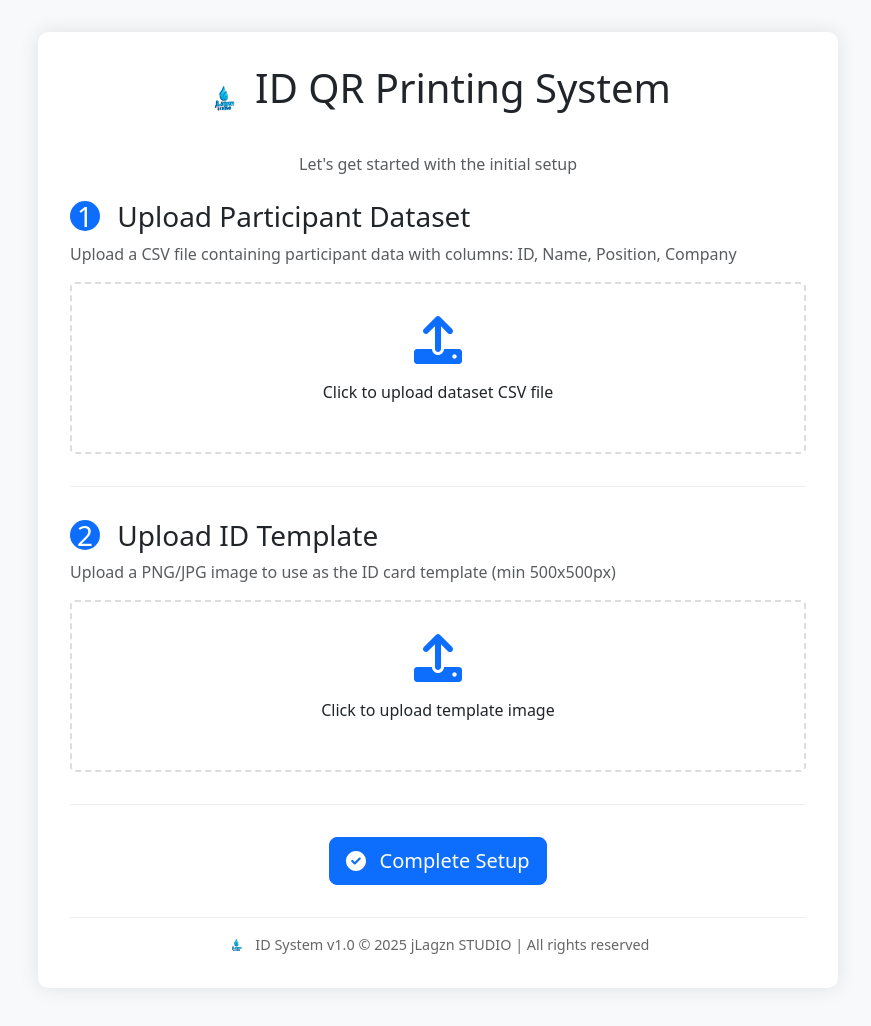
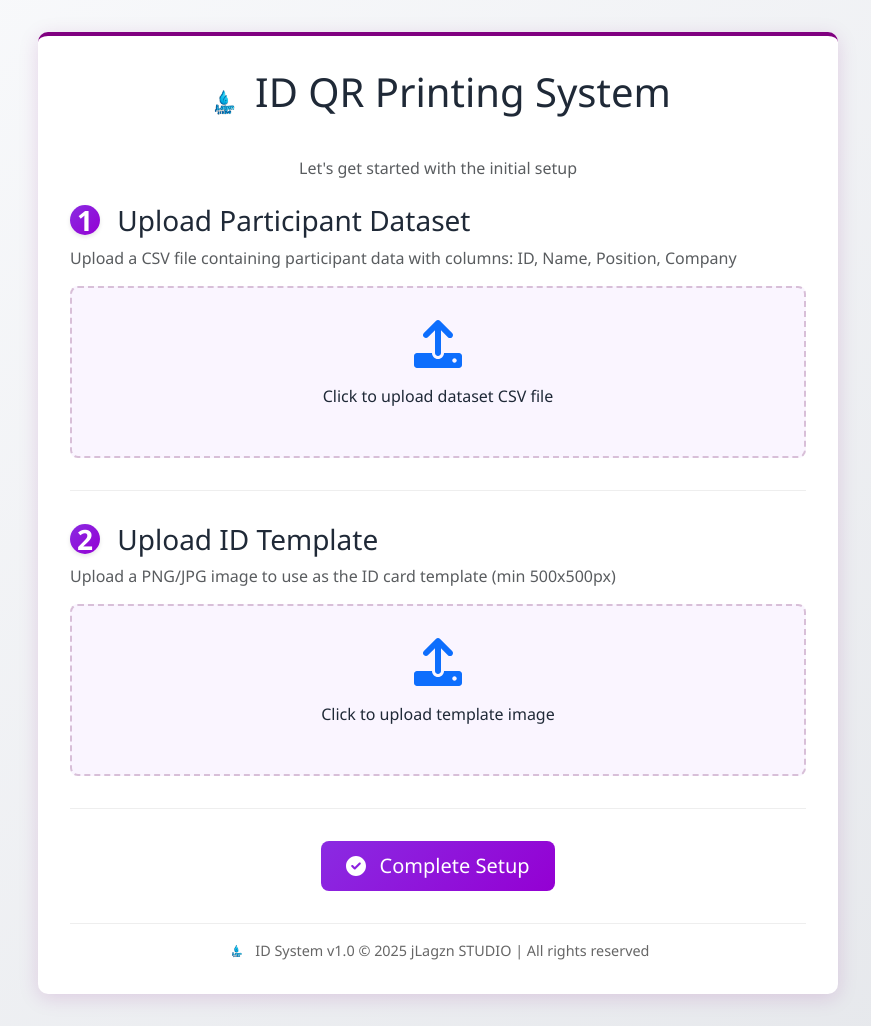
Before and after one commit to laganzonj/ID_QR_PRINTING, a Flask app: page /first-run in a window 1280 px wide. Shown: the whole page, without its empty margins (202-1073 px from the left). Before the commit the page ends 954 px from the top, so only its background shows below. Run offline with Flask 3, Linux system fonts and the light colour scheme; parts of the project's set-up code (start-up, migrations or seed data) failed here and were passed over; some libraries are stand-ins or nearby versions.

Commit message:
Added first-run setup page with logo integration, updated requirements, and improved deployment config

```diff
--- a/requirements.txt
+++ b/requirements.txt
@@ -11,3 +11,4 @@ python-dotenv==1.0.0
 python-dateutil>=2.8.2
 pytz>=2020.1
 numpy>=1.22.4
+apscheduler>=3.9.1
--- a/static/css/index.css
+++ b/static/css/index.css
@@ -632,3 +632,156 @@ footer {
   position: relative;
   z-index: 1;
 }
+
+/* loading */
+/* HTML: <div class="loader"></div> */
+/* Purple Gradient Loader */
+.loader {
+    width: 48px;
+    height: 48px;
+    border-radius: 50%;
+    display: inline-block;
+    position: relative;
+    background: linear-gradient(0deg, rgba(128,0,128,0.2) 33%, rgba(128,0,128, 1) 100%);
+    box-sizing: border-box;
+    animation: rotation 1s linear infinite;
+}
+.loader::after {
+    content: '';
+    box-sizing: border-box;
+    position: absolute;
+    left: 50%;
+    top: 50%;
+    transform: translate(-50%, -50%);
+    width: 44px;
+    height: 44px;
+    border-radius: 50%;
+    background: white;
+}
+    @keyframes rotation {
+    0% { transform: rotate(0deg) }
+    100% { transform: rotate(360deg)}
+}
+
+/* Purple Theme */
+.setup-container {
+    max-width: 800px;
+    margin: 2rem auto;
+    padding: 2rem;
+    background: white;
+    border-radius: 10px;
+    box-shadow: 0 4px 20px rgba(128, 0, 128, 0.15);
+    position: relative;
+    border-top: 4px solid #800080;
+}
+
+.step-number {
+    display: inline-block;
+    width: 30px;
+    height: 30px;
+    background: linear-gradient(135deg, #8a2be2, #9400d3);
+    color: white;
+    text-align: center;
+    border-radius: 50%;
+    margin-right: 10px;
+    line-height: 30px;
+    font-weight: bold;
+    box-shadow: 0 2px 4px rgba(0,0,0,0.1);
+}
+
+.upload-area {
+    border: 2px dashed #d8bfd8;
+    padding: 2rem;
+    text-align: center;
+    border-radius: 8px;
+    margin-bottom: 1rem;
+    cursor: pointer;
+    transition: all 0.3s;
+    background: #faf5ff;
+}
+.upload-area:hover {
+    border-color: #9370db;
+    background: #f3e9ff;
+    transform: translateY(-2px);
+}
+
+.btn-primary {
+    background: linear-gradient(135deg, #8a2be2, #9400d3);
+    border: none;
+    padding: 10px 25px;
+    font-weight: 500;
+}
+.btn-primary:hover {
+    background: linear-gradient(135deg, #9400d3, #8a2be2);
+    transform: translateY(-2px);
+    box-shadow: 0 4px 12px rgba(138, 43, 226, 0.3);
+}
+
+.loading-overlay {
+    position: fixed;
+    top: 0;
+    left: 0;
+    width: 100%;
+    height: 100%;
+    background-color: rgba(255, 255, 255, 0.9);
+    display: flex;
+    flex-direction: column;
+    justify-content: center;
+    align-items: center;
+    z-index: 9999;
+    display: none;
+}
+.loading-text {
+    margin-top: 15px;
+    color: #800080;
+    font-weight: 500;
+}
+
+/* Other existing styles */
+.step {
+    margin-bottom: 2rem;
+    padding-bottom: 1rem;
+    border-bottom: 1px solid #eee;
+}
+.file-list {
+    max-height: 200px;
+    overflow-y: auto;
+}
+.header-logo {
+    display: flex;
+    align-items: center;
+    justify-content: center;
+    gap: 10px;
+    margin-bottom: 1rem;
+}
+    .header-logo img {
+    width: 40px;
+    height: 40px;
+}
+.footer {
+    text-align: center;
+    margin-top: 2rem;
+    padding-top: 1rem;
+    border-top: 1px solid #eee;
+    font-size: 0.9rem;
+    color: #666;
+}
+.footer img {
+    width: 20px;
+    height: 20px;
+    vertical-align: middle;
+    margin-right: 5px;
+}
+.loading-overlay {
+    position: fixed;
+    top: 0;
+    left: 0;
+    width: 100%;
+    height: 100%;
+    background-color: rgba(255, 255, 255, 0.8);
+    display: flex;
+    justify-content: center;
+    align-items: center;
+    z-index: 9999;
+    display: none;
+}
--- a/templates/first_run.html
+++ b/templates/first_run.html
@@ -8,77 +8,17 @@
       href="https://cdn.jsdelivr.net/npm/bootstrap@5.3.0/dist/css/bootstrap.min.css"
       rel="stylesheet"
     />
-    <style>
-      .setup-container {
-        max-width: 800px;
-        margin: 2rem auto;
-        padding: 2rem;
-        background: white;
-        border-radius: 10px;
-        box-shadow: 0 0 20px rgba(0, 0, 0, 0.1);
-        position: relative;
-      }
-      .step {
-        margin-bottom: 2rem;
-        padding-bottom: 1rem;
-        border-bottom: 1px solid #eee;
-      }
-      .step-number {
-        display: inline-block;
-        width: 30px;
-        height: 30px;
-        background: #0d6efd;
-        color: white;
-        text-align: center;
-        border-radius: 50%;
-        margin-right: 10px;
-        line-height: 30px;
-      }
-      .upload-area {
-        border: 2px dashed #ddd;
-        padding: 2rem;
-        text-align: center;
-        border-radius: 5px;
-        margin-bottom: 1rem;
-        cursor: pointer;
-        transition: all 0.3s;
-      }
-      .upload-area:hover {
-        border-color: #0d6efd;
-        background: #f8f9fa;
-      }
-      .file-list {
-        max-height: 200px;
-        overflow-y: auto;
-      }
-      .header-logo {
-        display: flex;
-        align-items: center;
-        justify-content: center;
-        gap: 10px;
-        margin-bottom: 1rem;
-      }
-      .header-logo img {
-        width: 40px;
-        height: 40px;
-      }
-      .footer {
-        text-align: center;
-        margin-top: 2rem;
-        padding-top: 1rem;
-        border-top: 1px solid #eee;
-        font-size: 0.9rem;
-        color: #666;
-      }
-      .footer img {
-        width: 20px;
-        height: 20px;
-        vertical-align: middle;
-        margin-right: 5px;
-      }
-    </style>
+    <link
+      rel="stylesheet"
+      href="{{ url_for('static', filename='css/index.css') }}"
+    />
   </head>
   <body class="bg-light">
+    <!-- Loading overlay with spinner -->
+    <div class="loading-overlay" id="loadingOverlay">
+      <div class="loader"></div>
+    </div>
+
     <div class="setup-container">
       <div class="header-logo">
         <img
@@ -226,7 +166,7 @@
         <!-- Step 3: Complete Setup -->
         <div class="text-center mt-4">
           <input type="hidden" name="triggeredBy" value="first_run" />
-          <button type="submit" class="btn btn-primary btn-lg">
+          <button type="submit" class="btn btn-primary btn-lg" id="submitBtn">
             <i class="fas fa-check-circle me-2"></i> Complete Setup
           </button>
         </div>
@@ -282,7 +222,7 @@
         }
       }
 
-      // Form validation
+      // Form validation and loading spinner
       document
         .getElementById("setupForm")
         .addEventListener("submit", function (e) {
@@ -298,6 +238,13 @@
             alert(
               "Please select or upload both a dataset and a template before proceeding."
             );
+          } else {
+            // Show loading spinner
+            document.getElementById("loadingOverlay").style.display = "flex";
+            document.getElementById("submitBtn").disabled = true;
+
+            // The form will submit normally and the page will refresh when done
+            // If you're using AJAX, you would hide the spinner in the success/error callbacks
           }
         });
 
@@ -317,6 +264,12 @@
             }
           });
         });
+
+      // Hide loading spinner when page finishes loading (in case of form submission)
+      window.addEventListener("load", function () {
+        document.getElementById("loadingOverlay").style.display = "none";
+        document.getElementById("submitBtn").disabled = false;
+      });
     </script>
   </body>
 </html>
```
